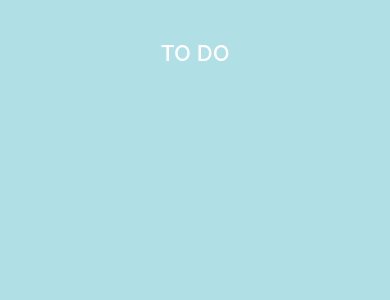
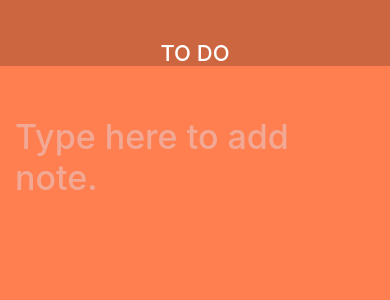
Before and after one commit to sen2ran/react-native-todo-list, a React Native app: screen / in a window 390 px wide. Shown: the top 300 px of the page. Built offline with nearby package versions, Linux system fonts and the light colour scheme.

Commit message:
input component added

```diff
--- a/src/Main.js
+++ b/src/Main.js
@@ -4,21 +4,48 @@ import React, {
 import {
     StyleSheet,
     Text,
+    TextInput,
     View,
     StatusBar
 } from 'react-native'
 import Header from './components/Header/Header';
+import Input from './components/TextInput/TextInput';
+// import {
+//     inputPlaceholder
+// } from '../src/utils/Colors'
+
 
 const headerTitle = "TO DO"
 
 export default class Main extends Component {
+    state = {
+        inputValue : ""
+    }
+
+    newInputValue = value =>{
+        this.setState({
+            inputValue : value
+        })
+    }
+
 
     render(){
+
+        const {
+            inputValue
+        } = this.state;
+
         return(
             <View  style={styles.container}>
                 <StatusBar barStyle="light-content" />
                 <View style={styles.centered}>
                     <Header title={headerTitle} />
+                </View>
+                <View style={styles.inputContainer}>
+                    <Input
+                        inputValue={inputValue}
+                        onChangeText={this.newInputValue}
+                    />
                 </View>
             </View>
         )
@@ -28,9 +55,16 @@ export default class Main extends Component {
 const styles = StyleSheet.create({
     container : {
         flex : 1,
-        backgroundColor: 'powderblue'
+        backgroundColor: 'coral'
     },
     centered :{
+        // flex : 1,
+        backgroundColor: '#CC6640',
         alignItems : "center"
-    }
+    },
+    inputContainer :{
+        // flex : 5,
+        marginTop : 40,
+        paddingLeft : 15
+    },
 })
--- /dev/null
+++ b/src/components/TextInput/TextInput.js
@@ -0,0 +1,40 @@
+import React from 'react';
+import {
+    StyleSheet,
+    TextInput,
+} from 'react-native';
+import {
+    inputPlaceholder
+} from '../../utils/Colors'
+
+const Input = ({inputValue , onChangeText }) => (
+    <TextInput
+        style={styles.input}
+        value={inputValue}
+        onChangeText={onChangeText}
+        placeholder="Type here to add note."
+        placeholderTextColor={inputPlaceholder}
+        multiline={true}
+        autoCapitalize="sentences"
+        underlineColorAndroid="transparent"
+        selectionColor={'white'}
+        maxLength={30}
+        returnKeyType="done"
+        autoCorrect={false}
+        blurOnSubmit={true}
+        // onSubmitEditing={onDoneAddItem}
+    />
+)
+
+const styles = StyleSheet.create({
+    input: {
+        paddingTop: 10,
+        paddingRight: 15,
+        fontSize: 34,
+        color: 'white',
+        fontWeight: '500'
+    }
+})
+
+
+export default Input;
```
